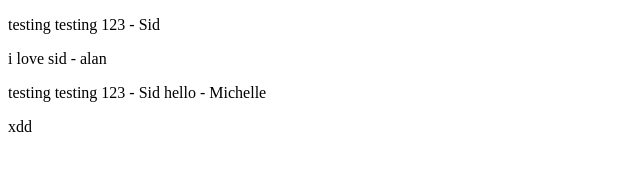
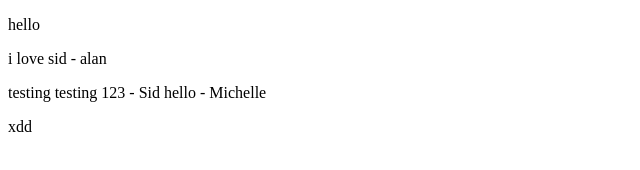
Before and after one commit to Barrington-Computer-Club/BarringtonComputerClubWebsite, an Astro site: page /posts/about in a window 1280 px wide. Shown: the whole page, without its empty margins (0-640 px from the left). Built offline with nearby package versions, Linux system fonts and the light colour scheme; Astro itself is replaced by a stand-in of ours.

Commit message:
add to about.md

```diff
--- a/src/pages/posts/about.md
+++ b/src/pages/posts/about.md
@@ -5,7 +5,7 @@ postDate: "11/1/23"
 author: "Sid Gupta"
 ---
 
-testing testing 123 - Sid
+hello
 
 i love sid - alan
 
```
